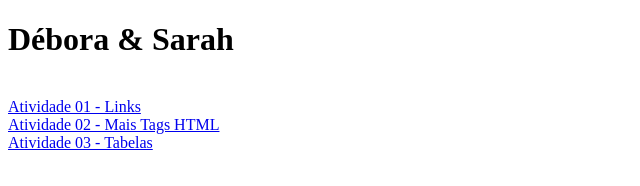
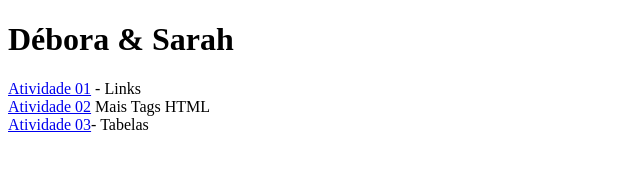
Before and after one commit to deborasarah/IPW, a plain HTML site: page index.html in a window 1280 px wide. Shown: the whole page, without its empty margins (0-640 px from the left). Drawn offline with Linux system fonts and the light colour scheme.

Commit message:
Update index.html

```diff
--- a/index.html
+++ b/index.html
@@ -6,13 +6,11 @@
 <body>
     <h1>Débora & Sarah</h1>
 
-    <a href="index.html"> </a> <br>
+    <a href = "01" >Atividade 01</a> - Links  <br>
 
-    <a href = "01" >Atividade 01 - Links </a> <br>
+    <a href = "02" >Atividade 02</a> Mais Tags HTML <br>
 
-    <a href = "02" >Atividade 02 - Mais Tags HTML </a> <br>
-
-    <a href="03" >Atividade 03 - Tabelas </a>
+    <a href="03" >Atividade 03</a>- Tabelas <br>
 
 </body>
 </html>
```
